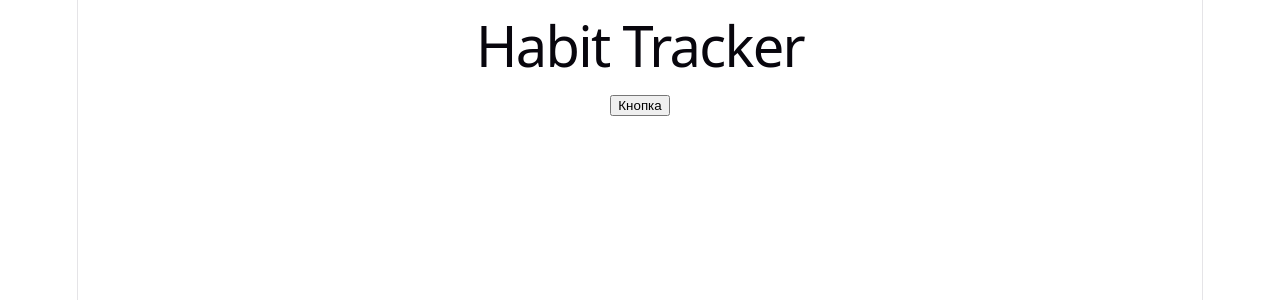
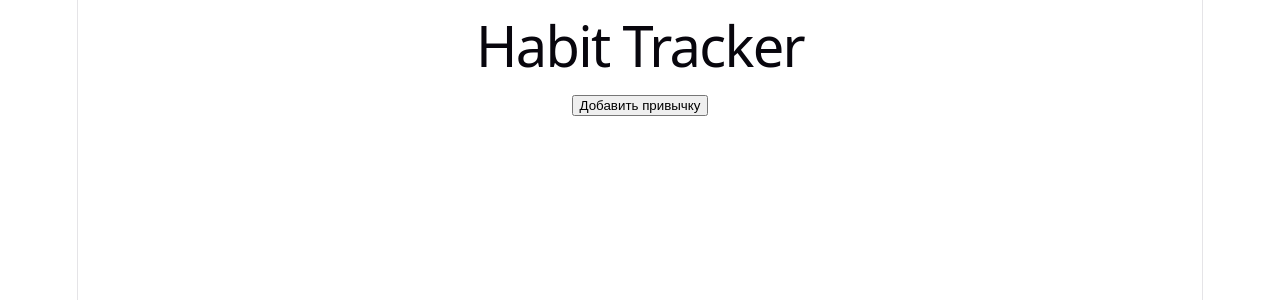
Before and after one commit to Alex01rtyrey/habit-tracker-diploma, a React (Vite) app in the folder client/: page / in a window 1280 px wide. Shown: the top 300 px of the page. Built offline with nearby package versions, Linux system fonts and the light colour scheme.

Commit message:
Сделал переиспользуемый Button через props

```diff
--- a/client/src/components/Button.jsx
+++ b/client/src/components/Button.jsx
@@ -1,6 +1,6 @@
-function Button () {
+function Button (props) {
     return(
-        <button>Кнопка</button>
+        <button onClick={props.onClick}>{props.text}</button>
     )
 }
 
--- a/client/src/pages/HomePage.jsx
+++ b/client/src/pages/HomePage.jsx
@@ -5,7 +5,7 @@ function HomePage () {
     return (
         <div>
             <h1>Habit Tracker</h1>
-            <Button />
+            <Button text="Добавить привычку"/>
         </div>
     )
 }
```
